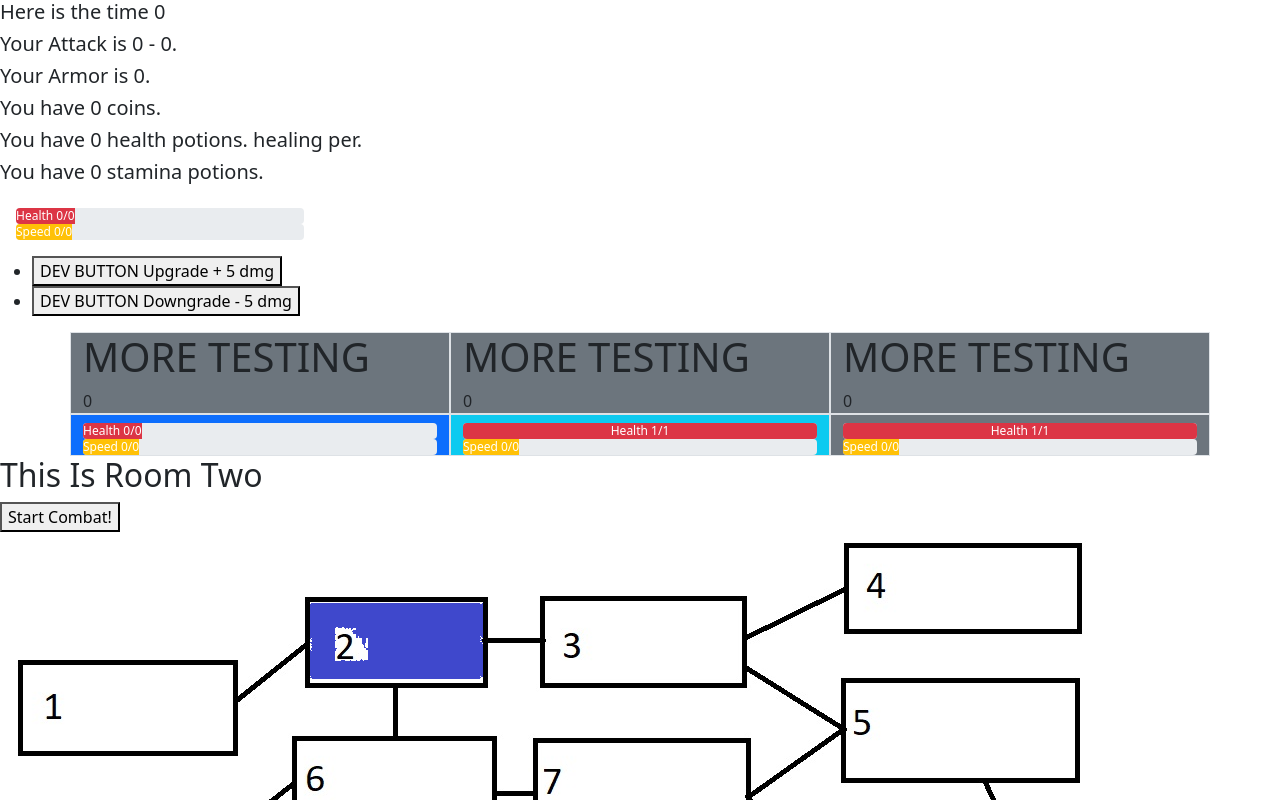
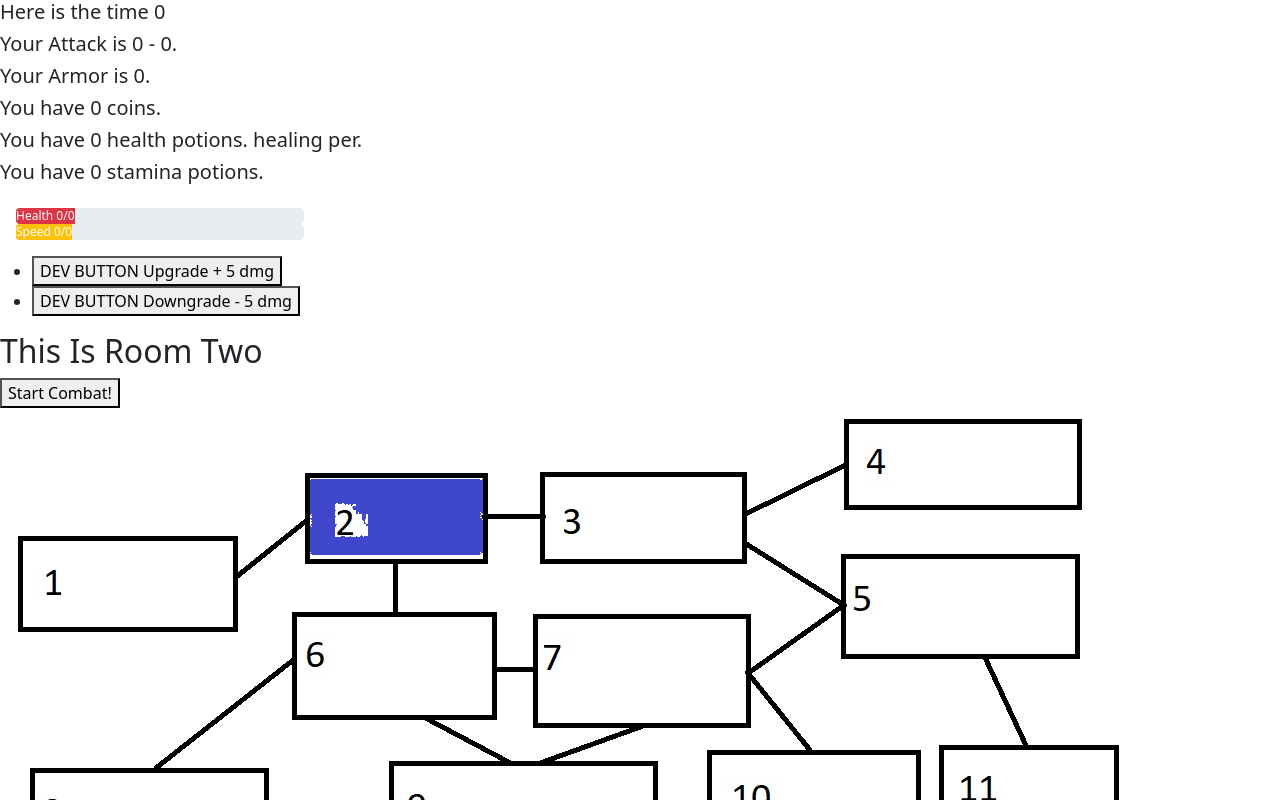
Before and after one commit to Wjamescorbett/ReactGamePractice, a React (Create React App) app: page /RoomTwo in a window 1280 px wide. Shown: the top 800 px of the page. Built offline with nearby package versions, Linux system fonts and the light colour scheme.

Commit message:
Working with transition group to animate enemies in order.

```diff
--- a/src/components/App.jsx
+++ b/src/components/App.jsx
@@ -449,7 +449,7 @@ useEffect(() => {
         }
             // ?enemyName, enemyMaxHealth, EnemyHealth, enemyAttackLow, enemyAttackHigh, enemySpeed, enemyArmor, enemyReward
         if(nowCurrentRoom === 2 & roomTwoStatus === 0) {
-            createEnemy("enemyOneRoomTwo", 20, 20, 2, 3, 5, 1, 1, "enemyTwoRoomTwo", 20, 20, 2, 3, 4, 1, 1, "enemyThreeRoomTwo", 20, 20, 2, 3, 8, 1, 1, 3)
+            createEnemy("Enemy One", 20, 20, 2, 3, 5, 1, 1, "Enemy Two", 20, 20, 2, 3, 4, 1, 1, "Enemy Three", 20, 20, 2, 3, 8, 1, 1, 3)
         }
         if(nowCurrentRoom === 6 & roomSixStatus === 0){
             createEnemy("enemyOneRoomSix", 20, 20, 2, 3, 7, 1, 1, "enemyTwoRoomSix", 20, 20, 2, 3, 4, 1, 1, "enemyThreeRoomSix", 0, 0, 0, 0, 0, 0, 0, 2) //Two Circles
--- a/src/components/EnemyVisuals/EnemyVisuals.jsx
+++ b/src/components/EnemyVisuals/EnemyVisuals.jsx
@@ -5,13 +5,35 @@ import ProgressBar from 'react-bootstrap/ProgressBar';
 import Container from 'react-bootstrap/Container';
 import Row from 'react-bootstrap/Row';
 import Col from 'react-bootstrap/Col';
+import { CSSTransition, TransitionGroup } from 'react-transition-group';
+import './EnemyVisualsCSS.css'
 
 
 const EnemyVisuals = (props) => {
 
-    // function threeEnemies(){
-
-    // }
+    function test2(){
+        let enemies = []
+        enemies.push(props.enemyOne, props.enemyTwo, props.enemyThree)
+        enemies.sort((a,b) => a.enemySpeed - b.enemySpeed)
+        console.log(enemies)
+        return(
+            <TransitionGroup component={null}>
+                <Container>
+                    <Row>
+                    {enemies.map(enemy =>
+                    <CSSTransition key={enemy} timeout={500} classNames="fade">
+                        <Col sm={4} className={`square border border-5, square bg-${enemy.enemyColor} rounded-6`}>
+                            <h1>{enemy.enemyName}</h1>
+                            <ProgressBar variant="danger" min={0} max={enemy.enemyMaxHealth} now={enemy.enemyHealth} label={`Health ${enemy.enemyHealth}/${enemy.enemyMaxHealth}`}/>
+                            <ProgressBar variant="warning" min={0} max={enemy.enemyMaxSpeed} now={enemy.enemySpeed} label={`Speed ${enemy.enemySpeed}/${enemy.enemyMaxSpeed}`}/>
+                        </Col>
+                    </CSSTransition>
+                    )}
+                    </Row>
+                </Container>
+            </TransitionGroup>
+        )
+    }
 
     if(props.numberOfEnemiesInRoom === 1){
         return(
@@ -52,31 +74,9 @@ const EnemyVisuals = (props) => {
     }
     if(props.numberOfEnemiesInRoom === 3){
         return(
-            <Container>
-                <Row>
-                    <Col sm={4} className="square border border-5, square bg-secondary rounded-6">
-                        <h3>{props.enemyOne.enemyName}</h3>
-                        <ProgressBar variant="danger" min={0} max={props.enemyOne.enemyMaxHealth} now={props.enemyOne.enemyHealth} label={`Health ${props.enemyOne.enemyHealth}/${props.enemyOne.enemyMaxHealth}`}/>
-                        <ProgressBar variant="warning" min={0} max={props.enemyOne.enemyMaxSpeed} now={props.enemyOne.enemySpeed} label={`Speed ${props.enemyOne.enemySpeed}/${props.enemyOne.enemyMaxSpeed}`}/>
-                        <h3>Attack: {props.enemyOne.enemyAttackLow} - {props.enemyOne.enemyAttackHigh} </h3>
-                        <h3>Armor: {props.enemyOne.enemyArmor}</h3>
-                    </Col>
-                    <Col sm={4} className="square border border-5, square bg-secondary rounded-6">
-                        <h3>{props.enemyTwo.enemyName}</h3>
-                        <ProgressBar variant="danger" min={0} max={props.enemyTwo.enemyMaxHealth} now={props.enemyTwo.enemyHealth} label={`Health ${props.enemyTwo.enemyHealth}/${props.enemyTwo.enemyMaxHealth}`}/>
-                        <ProgressBar variant="warning" min={0} max={props.enemyTwo.enemyMaxSpeed} now={props.enemyTwo.enemySpeed} label={`Speed ${props.enemyTwo.enemySpeed}/${props.enemyTwo.enemyMaxSpeed}`}/>
-                        <h3>Attack: {props.enemyTwo.enemyAttackLow} - {props.enemyTwo.enemyAttackHigh} </h3>
-                        <h3>Armor: {props.enemyTwo.enemyArmor}</h3>
-                    </Col>
-                    <Col sm={4} className="square border border-5, square bg-secondary rounded-6">
-                        <h3>{props.enemyThree.enemyName}</h3>
-                        <ProgressBar variant="danger" min={0} max={props.enemyThree.enemyMaxHealth} now={props.enemyThree.enemyHealth} label={`Health ${props.enemyThree.enemyHealth}/${props.enemyThree.enemyMaxHealth}`}/>
-                        <ProgressBar variant="warning" min={0} max={props.enemyThree.enemyMaxSpeed} now={props.enemyThree.enemySpeed} label={`Speed ${props.enemyThree.enemySpeed}/${props.enemyThree.enemyMaxSpeed}`}/>
-                        <h3>Attack: {props.enemyThree.enemyAttackLow} - {props.enemyThree.enemyAttackHigh} </h3>
-                        <h3>Armor: {props.enemyThree.enemyArmor}</h3>
-                    </Col>
-                </Row>
-            </Container>
+            <div>
+                {test2()}
+            </div>
         )
     }
 }
--- /dev/null
+++ b/src/components/EnemyVisuals/EnemyVisualsCSS.css
@@ -0,0 +1,26 @@
+:root {
+    --timeout: 500ms;
+    --list-item-max-height: 30px;
+    }
+
+    .fade-enter {
+        max-height: 0;
+        opacity: 0;
+    }
+
+    .fade-enter-active {
+        max-height: var(--list-item-max-height);
+        opacity: 1;
+        transition: all var(--timeout);
+    }
+
+    .fade-exit {
+        max-height: var(--list-item-max-height);
+        opacity: 1;
+    }
+
+    .fade-exit-active {
+        max-height: 0;
+        opacity: 0;
+        transition: all var(--timeout);
+    }
--- a/src/components/RoomTwo/RoomTwo.jsx
+++ b/src/components/RoomTwo/RoomTwo.jsx
@@ -12,50 +12,10 @@ import Col from 'react-bootstrap/Col';
 
 const RoomTwo = (props) => {
 
-
-    function test(){
-        let enemies = [props.enemyOne.enemySpeed, props.enemyTwo.enemySpeed, props.enemyThree.enemySpeed]
-        enemies.sort((a,b) => a - b)
-        return(
-            <Container>
-                <Row>
-                {enemies.map(enemy =>
-                    <Col sm={4} className="square border border-5, square bg-secondary rounded-6">
-                        <h1>MORE TESTING</h1>
-                        {enemy}
-                    </Col>
-                )}
-                </Row>
-            </Container>
-        )
-    }
-
-    function test2(){
-        let enemies = []
-        enemies.push(props.enemyOne, props.enemyTwo, props.enemyThree)
-        enemies.sort((a,b) => a.enemySpeed - b.enemySpeed)
-        console.log(enemies)
-        return(
-            <Container>
-                <Row>
-                {enemies.map(enemy =>
-                    <Col sm={4} className={`square border border-5, square bg-${enemy.enemyColor} rounded-6`}>
-                        <h1>{enemy.enemyName}</h1>
-                        <ProgressBar variant="danger" min={0} max={enemy.enemyMaxHealth} now={enemy.enemyHealth} label={`Health ${enemy.enemyHealth}/${enemy.enemyMaxHealth}`}/>
-                        <ProgressBar variant="warning" min={0} max={enemy.enemyMaxSpeed} now={enemy.enemySpeed} label={`Speed ${enemy.enemySpeed}/${enemy.enemyMaxSpeed}`}/>
-                    </Col>
-                )}
-                </Row>
-            </Container>
-        )
-    }
-
     if(props.roomTwoStatus === 0){
         return (
             <nav>
                 <div>
-                    {test()}
-                    {test2()}
                     <h2>This Is Room Two</h2>
                 </div>
                 <div>
```
